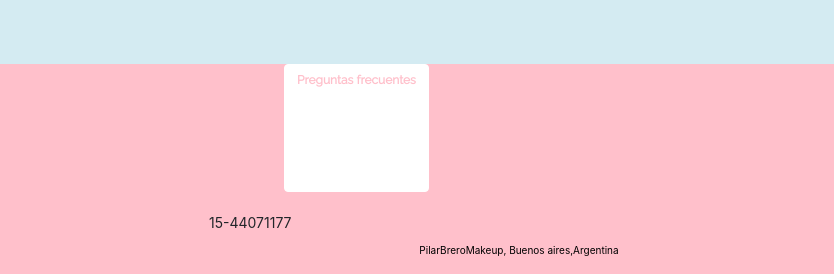
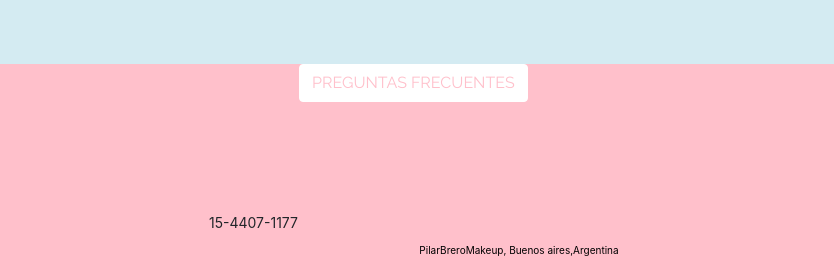
Before and after one commit to Pilarm26/pilarbrero, a website: page index.html in a window 1280 px wide. Shown: the part 3506-3780 px from the top of the page, 446-1280 px from the left. Drawn offline with nearby package versions, Linux system fonts and the light colour scheme.

Commit message:
cambiosboton

```diff
--- a/css/estilos.css
+++ b/css/estilos.css
@@ -254,6 +254,5 @@ h1{
   margin-bottom: 20px;
   font-family:"Raleway", sans-serif;
   color: pink;
-  font-size: 12px;
-  font-weight: bold;
+  font-size: 16px;
 }
--- a/index.html
+++ b/index.html
@@ -137,9 +137,6 @@
       </div>
   </div>
 
-    <!--<a class="colorMetodos1 col-12 col-xs-12 col-md-6 col-lg-6" href="secciones/vermetodos.html">VER METODOS DE ENVIO</a>
-    <a class="colorMetodos2 col-12 col-xs-12 col-md-6 col-lg-6" href="secciones/vermetodos.html">VER METODOS DE PAGO</a> -->
-
   <footer class="foot">
     <div class="container-fluid">
       <div  class="row footer">
@@ -147,7 +144,9 @@
              <img class="img-fluid2" src="img/logopilarbrero.png" width="40%" alt="logopilarbrero">
            </div>
 
-          <a class= "btn btn-light" href="secciones/preguntasfrecuentes.html">Preguntas frecuentes</a>
+          <div class="col-sm-12 col-md-12 col-lg-6 col-xl-6 col-12">
+          <a class= "btn btn-light" href="secciones/preguntasfrecuentes.html">PREGUNTAS FRECUENTES</a>
+          </div>
 
           <link rel="stylesheet" href="https://maxcdn.bootstrapcdn.com/font-awesome/4.5.0/css/font-awesome.min.css">
           <a href=" https://wa.me/message/BNGXEAGPEGKPF1" class="float" target="_blank">
@@ -158,7 +157,7 @@
           <p class="datos"> CONTACTO</p>
           </div>
           <div class="col-sm-12 col-md-12 col-lg-6 col-xl-6 col-12">
-          <p class="datos"> 15-44071177</p>
+          <p class="datos"> 15-4407-1177</p>
           </div>
           <div class="col-sm-12 col-md-12 col-lg-6 col-xl-6 col-12">
           <p class="datos"> pili.c.martinez@gmail.com</p>
```
